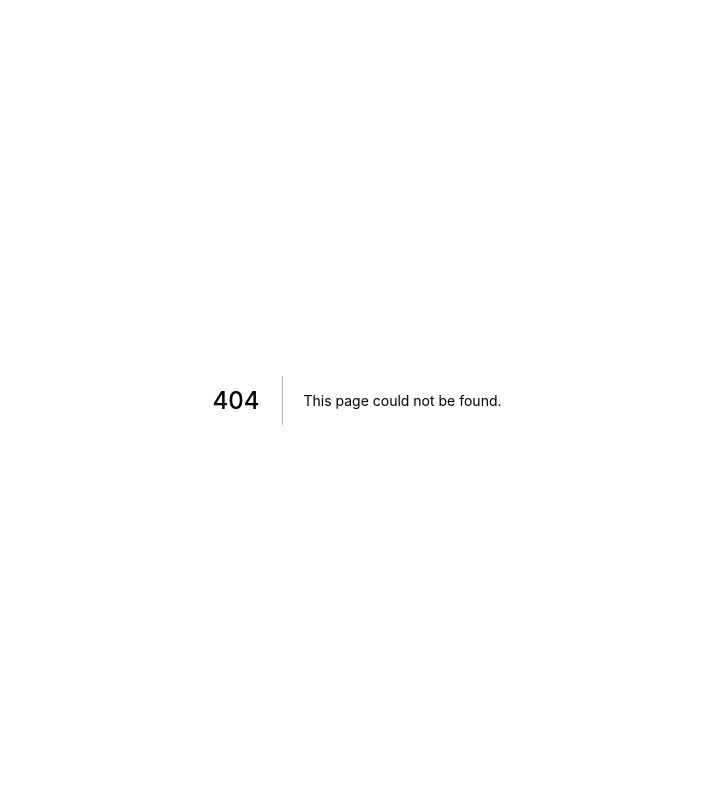
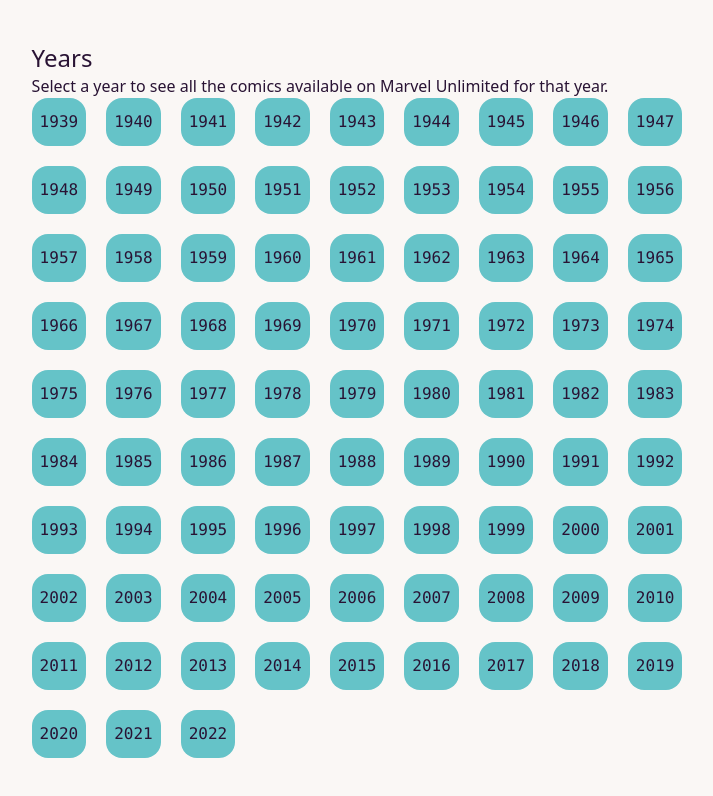
Before and after one commit to miily8310s/marvel-by-year-nextjs, a Next.js app: page /year in a window 1280 px wide. Before the commit this address had no page. Shown: the top 796 px of the page, without its empty margins (283-996 px from the left). Built offline with nearby package versions, Linux system fonts and the light colour scheme.

Commit message:
アットマークでimport出来るようにした＆yearページの追加

```diff
--- /dev/null
+++ b/components/model/year/YearBrowse.tsx
@@ -0,0 +1,23 @@
+import { publishYears } from '@/utils/yearsUtils'
+
+export const YearBrowse = () => {
+  return (
+    <div>
+      <h1 className="text-2xl">Years</h1>
+      <p>
+        Select a year to see all the comics available on Marvel Unlimited for
+        that year.
+      </p>
+      <ul className="grid grid-cols-9 gap-5">
+        {publishYears.map((publishYear, index) => (
+          <li
+            key={`${publishYear}_${index}`}
+            className="card bg-primary hover:bg-primary-focus h-12 max-w-screen-md grid place-items-center p-2 hover:cursor-pointer"
+          >
+            <a className="font-mono">{publishYear}</a>
+          </li>
+        ))}
+      </ul>
+    </div>
+  )
+}
--- a/pages/_document.tsx
+++ b/pages/_document.tsx
@@ -37,7 +37,7 @@
             content="See what issues are available on MU for a given year."
           />
         </Head>
-        <body>
+        <body className="hero  min-h-screen">
           <Main />
           <NextScript />
         </body>
--- a/pages/index.tsx
+++ b/pages/index.tsx
@@ -1,18 +1,20 @@
 import type { NextPage } from 'next'
 import Head from 'next/head'
+import Link from 'next/link'
+import { getPageTitle } from '@/utils/stringUtils'
 
 const Home: NextPage = () => {
   return (
-    <div className="hero">
+    <div>
       <Head>
-        <title>Home</title>
+        <title>{getPageTitle('Home')}</title>
       </Head>
-      <main className="hero min-h-screen">
+      <main>
         <div className="hero-content flex-col">
           <h1 className="text-2xl font-mono font-bold">
             Browse Marvel Unlimited by Year
           </h1>
-          <p>
+          <p className="md:max-w-screen-md lg:max-w-screen-lg">
             This site allows you to see what issues are available on Marvel
             Unlimited for a given year. Tap the comic&apos;s cover to be taken
             directly to the comic in Marvel Unlimited or the web-based reader,
@@ -25,18 +27,25 @@
             </a>
             .
           </p>
-          <ul className="grid grid-cols-3 gap-5">
+          <ul className="grid md:grid-cols-2 lg:grid-cols-4 gap-5">
             <li className="grid card bg-secondary rounded-box h-32 place-items-center">
-              <a href="#">Browse all years</a>
+              <Link href="/year" passHref>
+                <a className="font-extrabold font-mono">Browse all years</a>
+              </Link>
             </li>
             <li className="grid card bg-secondary rounded-box h-32 place-items-center">
-              <a href="#" className="p-2">
+              <a href="#" className="p-2 font-extrabold font-mono">
                 Start at the beginning
               </a>
             </li>
             <li className="grid card bg-secondary rounded-box h-32 place-items-center">
-              <a href="#" className="p-2">
-                Start at the beginning
+              <a href="#" className="p-2 font-extrabold font-mono">
+                See What&apos;s current
+              </a>
+            </li>
+            <li className="grid card bg-secondary rounded-box h-32 place-items-center">
+              <a href="#" className="p-2 font-extrabold font-mono">
+                Get a random comic
               </a>
             </li>
           </ul>
--- /dev/null
+++ b/pages/year/index.tsx
@@ -0,0 +1,17 @@
+import { NextPage } from 'next'
+import Head from 'next/head'
+import { YearBrowse } from '@/components/model/year/YearBrowse'
+import { getPageTitle } from '@/utils/stringUtils'
+
+const Year: NextPage = () => {
+  return (
+    <>
+      <Head>
+        <title>{getPageTitle('Year')}</title>
+      </Head>
+      <YearBrowse />
+    </>
+  )
+}
+
+export default Year
--- /dev/null
+++ b/utils/stringUtils.ts
@@ -0,0 +1,5 @@
+const APP_TITLE = 'Marvel Unlimited by Year'
+
+export const getPageTitle = (pageTitle = 'Home') => {
+  return `${pageTitle} | ${APP_TITLE}`
+}
--- /dev/null
+++ b/utils/yearsUtils.ts
@@ -0,0 +1,6 @@
+const MIN_PUBLISH_YEAR = 1939
+const MAX_PUBLISH_YEAR = new Date().getFullYear() + 1
+
+export const publishYears = Array.from(
+  Array(MAX_PUBLISH_YEAR - MIN_PUBLISH_YEAR).keys(),
+).map((year) => year + MIN_PUBLISH_YEAR)
```
Also changed, not shown: tsconfig.json (+7 -1 lines).
